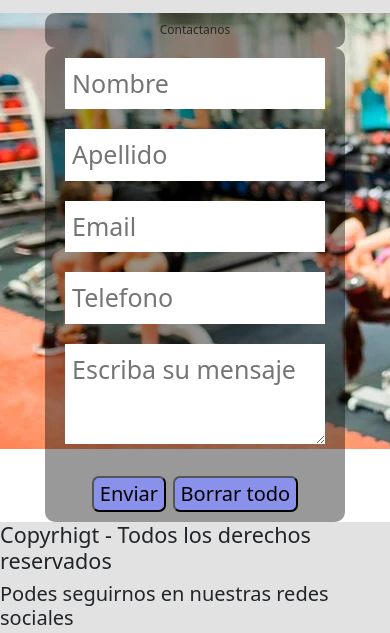
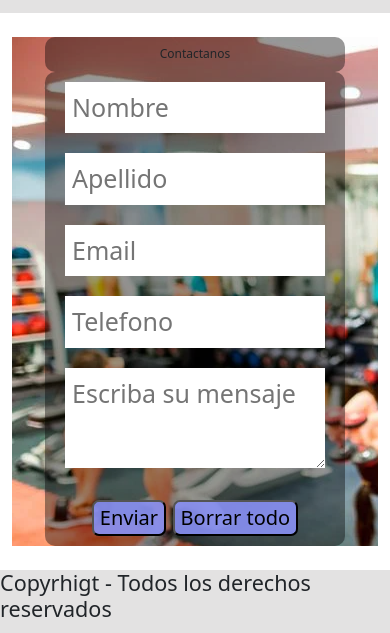
Before and after one commit to EduardodannaM/proyectodisenioweb_29270, a plain HTML site: page paginas/contacto.html in a window 390 px wide. Shown: the part 136-769 px from the top of the page. Drawn offline with nearby package versions, Linux system fonts and the light colour scheme.

Commit message:
version 2 desafio 8 boostrap toda la web

```diff
--- a/CSS/index.css
+++ b/CSS/index.css
@@ -647,8 +647,6 @@ textarea{
         text-align: center;
         background-image: url(../Img/Nosotros.jpg);
         background-size: auto;
-        background-attachment: fixed;
-        background-repeat: no-repeat;
         width: 100%;
     }
     .formulario-contenido{
--- a/paginas/contacto.html
+++ b/paginas/contacto.html
@@ -38,7 +38,7 @@
             </ul>
         </nav>
     </header>
-    <Main>
+    <Main class="container-xl">
         <section class="formulario">
             <H2 class="formulario-contenido">Contactanos</H2>
             <form action="" method="post" class="formulario-contenido">
```
